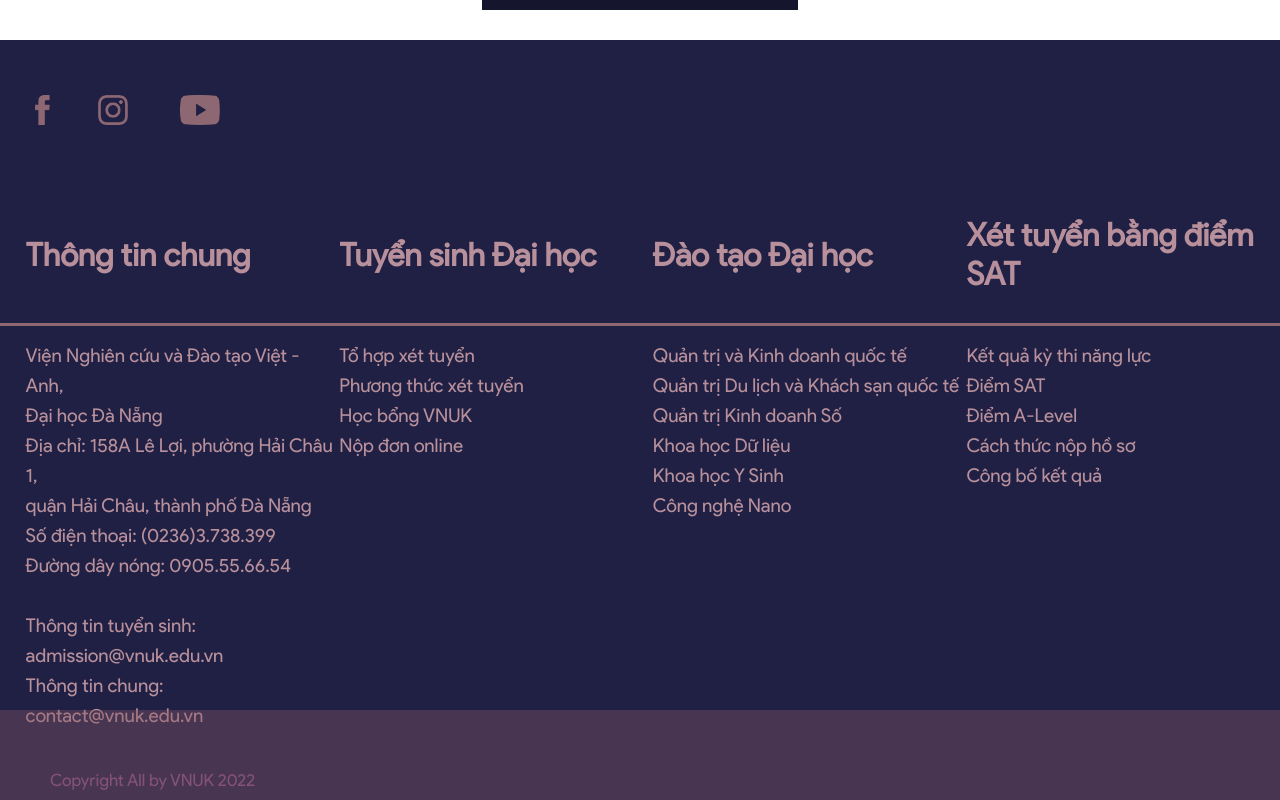
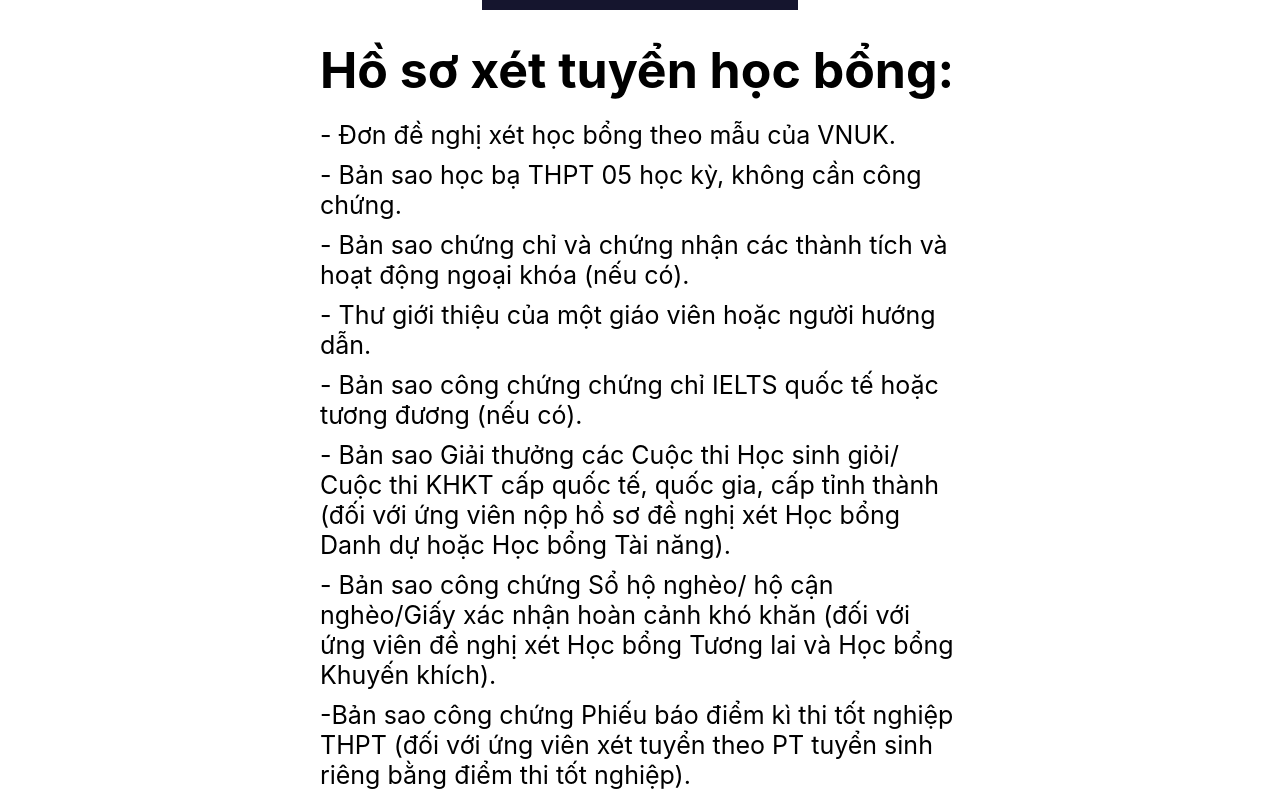
Before and after one commit to nguyentr02/depFinal, a React (Create React App) app: page /scholarship in a window 1280 px wide. Shown: the part 2320-3120 px from the top of the page. Built offline with nearby package versions, Linux system fonts and the light colour scheme.

Commit message:
test web

```diff
--- a/src/pages/scholarship.js
+++ b/src/pages/scholarship.js
@@ -4,7 +4,6 @@ import Img1 from "../assets/img/scholarship_png1.png";
 import Scholarship_icon from "../assets/img/Scholarship_icon.png";
 import { useState } from "react";
 import { Link } from "react-router-dom";
-
 
 const Scholarship = () => {
   const [show1, setShow1] = useState(false);
@@ -219,10 +218,36 @@ const Scholarship = () => {
           </div>
         </div>
         <Link to="/blogs">
-        <div style={{ width:'30%', backgroundColor: "#15152E", color:'white',fontSize:30,padding:30,marginRight:'auto',marginLeft:'auto',textAlign:'center',marginTop:30,marginBottom:30 }}>
-          ĐĂNG KÍ XÉT TUYỂN
+          <div
+            style={{
+              width: "30%",
+              backgroundColor: "#15152E",
+              color: "white",
+              fontSize: 30,
+              padding: 30,
+              marginRight: "auto",
+              marginLeft: "auto",
+              textAlign: "center",
+              marginTop: 30,
+              marginBottom: 30,
+            }}
+          >
+            ĐĂNG KÍ XÉT TUYỂN
+          </div>
+        </Link>
+      </div>
+      <div className="scholarship_block3" style={{paddingBottom:'30px'}}>
+      <div style={{margin:'auto',width:'50%',fontSize:'25px'}}>
+        <h1>Hồ sơ xét tuyển học bổng:</h1>
+        <p style={{marginTop:'20px',}}>- Đơn đề nghị xét học bổng theo mẫu của VNUK.</p>
+        <p style={{marginTop:'10px'}}>- Bản sao học bạ THPT 05 học kỳ, không cần công chứng.</p>
+        <p style={{marginTop:'10px'}}>- Bản sao chứng chỉ và chứng nhận các thành tích và hoạt động ngoại khóa (nếu có).</p>
+        <p style={{marginTop:'10px'}}>- Thư giới thiệu của một giáo viên hoặc người hướng dẫn.</p>
+        <p style={{marginTop:'10px'}}>- Bản sao công chứng chứng chỉ IELTS quốc tế hoặc tương đương (nếu có).</p>
+        <p style={{marginTop:'10px'}}>- Bản sao Giải thưởng các Cuộc thi Học sinh giỏi/ Cuộc thi KHKT cấp quốc tế, quốc gia, cấp tỉnh thành (đối với ứng viên nộp hồ sơ đề nghị xét Học bổng Danh dự hoặc Học bổng Tài năng).</p>
+        <p style={{marginTop:'10px'}}>- Bản sao công chứng Sổ hộ nghèo/ hộ cận nghèo/Giấy xác nhận hoàn cảnh khó khăn (đối với ứng viên đề nghị xét Học bổng Tương lai và Học bổng Khuyến khích).</p>
+        <p style={{marginTop:'10px'}}>-Bản sao công chứng Phiếu báo điểm kì thi tốt nghiệp THPT (đối với ứng viên xét tuyển theo PT tuyển sinh riêng bằng điểm thi tốt nghiệp).</p>
         </div>
-        </Link>
       </div>
     </div>
   );
```
